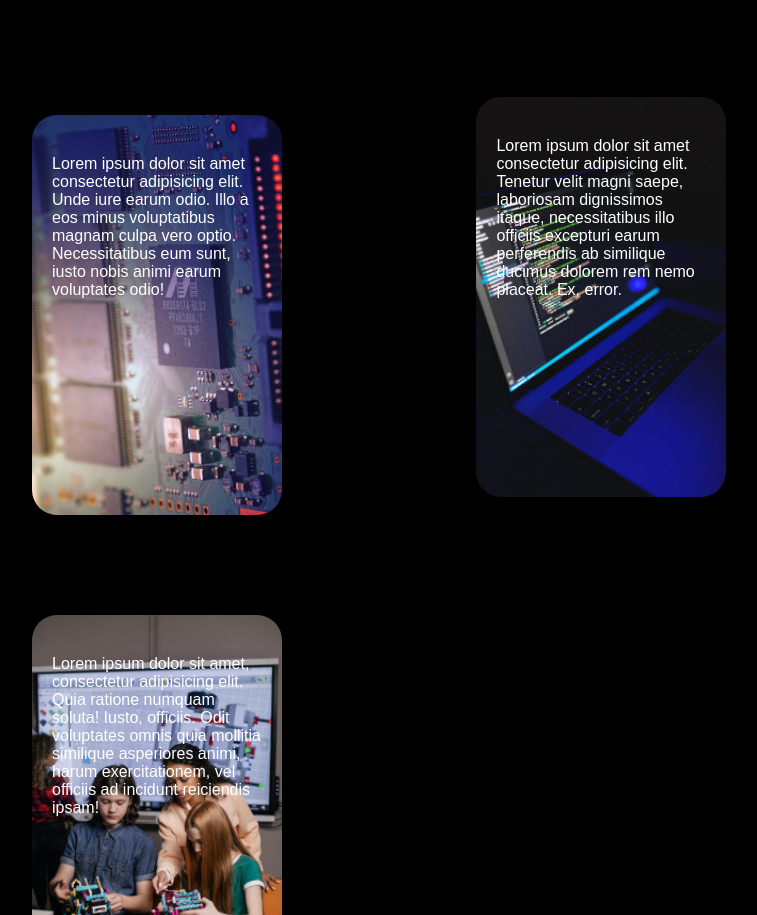
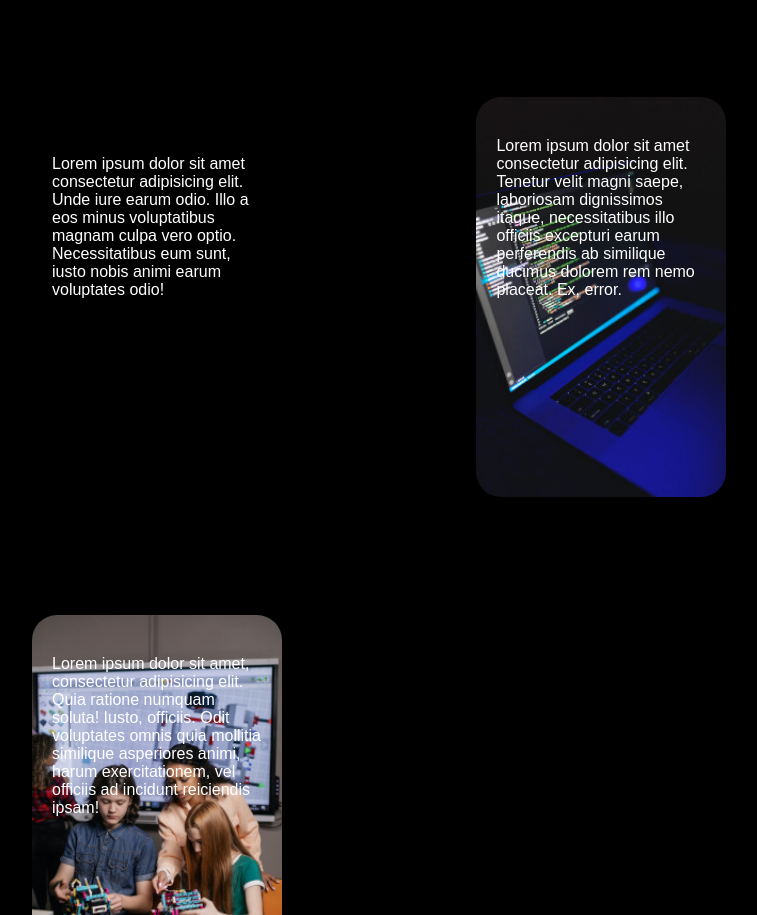
Before and after one commit to beeslearn/beeslearn.github.io, a plain HTML site: page index.html in a window 1280 px wide. Shown: the part 1177-2092 px from the top of the page, without its empty margins (63-820 px from the left). Drawn offline with Linux system fonts and the light colour scheme.

Commit message:
Diseno colores

```diff
--- a/styles/style.css
+++ b/styles/style.css
@@ -78,10 +78,6 @@ a.active:hover{
   background-image: url('../images/schedulea.jpg');
 }
 
-.circuitos{
-  background-image: url('../images/circuito.jpg');
-}
-
 .digital{
   background-image: url('../images/digital.jpg');
 }
```
